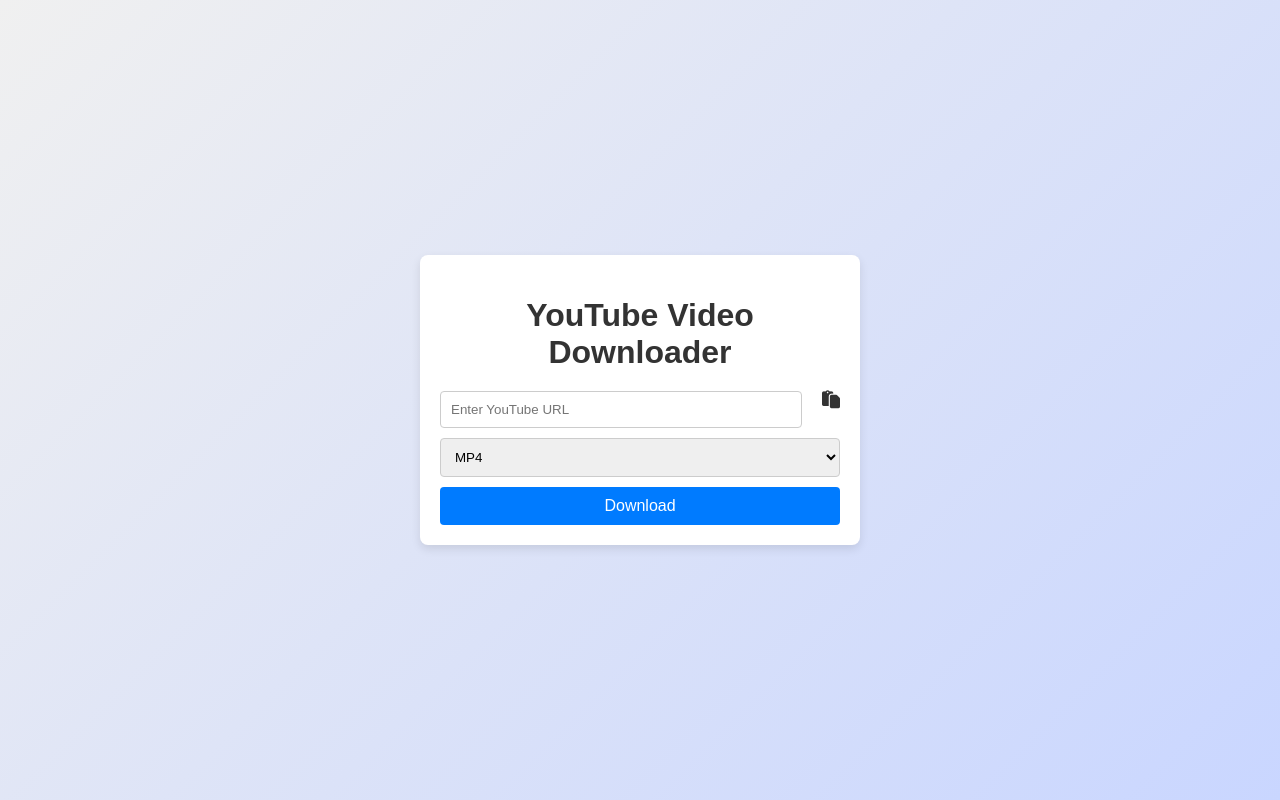
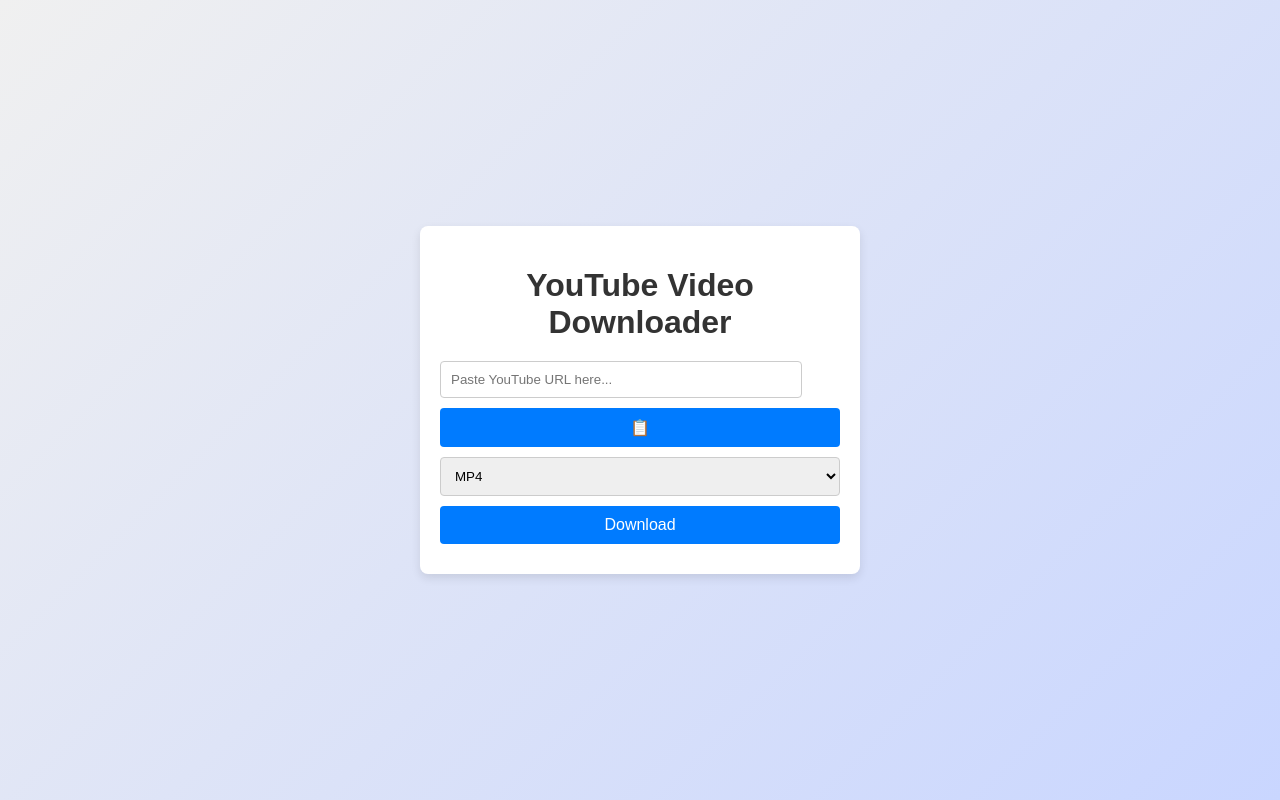
Before and after one commit to Sengkue/downloader-01, a Flask app: page / in a window 1280 px wide. Run offline with Flask 3, Linux system fonts and the light colour scheme; some libraries are stand-ins or nearby versions.

Commit message:
commit 10/10/2024 18:39:36.18

```diff
--- a/templates/index.html
+++ b/templates/index.html
@@ -4,38 +4,27 @@
     <meta charset="UTF-8">
     <meta name="viewport" content="width=device-width, initial-scale=1.0">
     <title>YouTube Video Downloader</title>
-    <link rel="stylesheet" href="{{ url_for('static', filename='styles.css') }}">
+    <link rel="stylesheet" href="static/styles.css">
+    <script defer src="static/script.js"></script> <!-- Use defer to load JS after HTML -->
 </head>
 <body>
     <div class="container">
         <h1>YouTube Video Downloader</h1>
-        <form id="downloadForm" method="POST" action="/download">
-            <div class="input-container">
-                <input type="text" id="video-url" name="video_url" placeholder="Enter YouTube URL" required>
-                <div class="icon-container">
-                    <i class="fa fa-paste" id="paste-icon" title="Paste" onclick="pasteUrl()"></i>
-                    <i class="fa fa-times" id="clear-icon" title="Clear" style="display: none;" onclick="clearUrl()"></i>
-                </div>
-            </div>
-            <select name="format_choice" id="format-choice">
+        <form id="downloadForm">
+            <input type="text" id="video-url" placeholder="Paste YouTube URL here..." required>
+            <button type="button" id="paste-icon" onclick="pasteUrl()">📋</button>
+            <button type="button" id="clear-icon" onclick="clearUrl()" style="display: none;">❌</button>
+            <select id="format-choice" name="format_choice">
                 <option value="mp4">MP4</option>
                 <option value="mp3">MP3</option>
             </select>
             <button type="submit">Download</button>
         </form>
-
-        <!-- Progress bar -->
         <div id="progress-container" style="display: none;">
             <div id="progress-bar"></div>
-            <span id="progress-text">0%</span>
+            <div id="progress-text">0%</div>
         </div>
-
-        {% if error %}
-            <div class="error">{{ error }}</div>
-        {% endif %}
+        <div id="error"></div>
     </div>
-
-    <script src="https://kit.fontawesome.com/a076d05399.js" crossorigin="anonymous"></script>
-    <script src="{{ url_for('static', filename='script.js') }}"></script>
 </body>
 </html>
```
